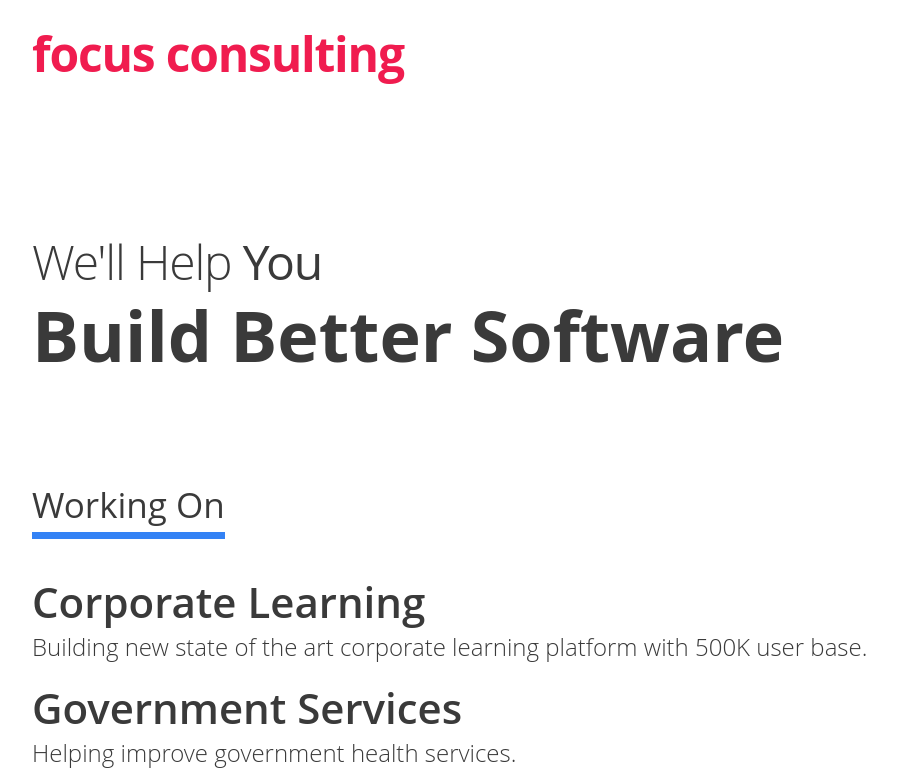
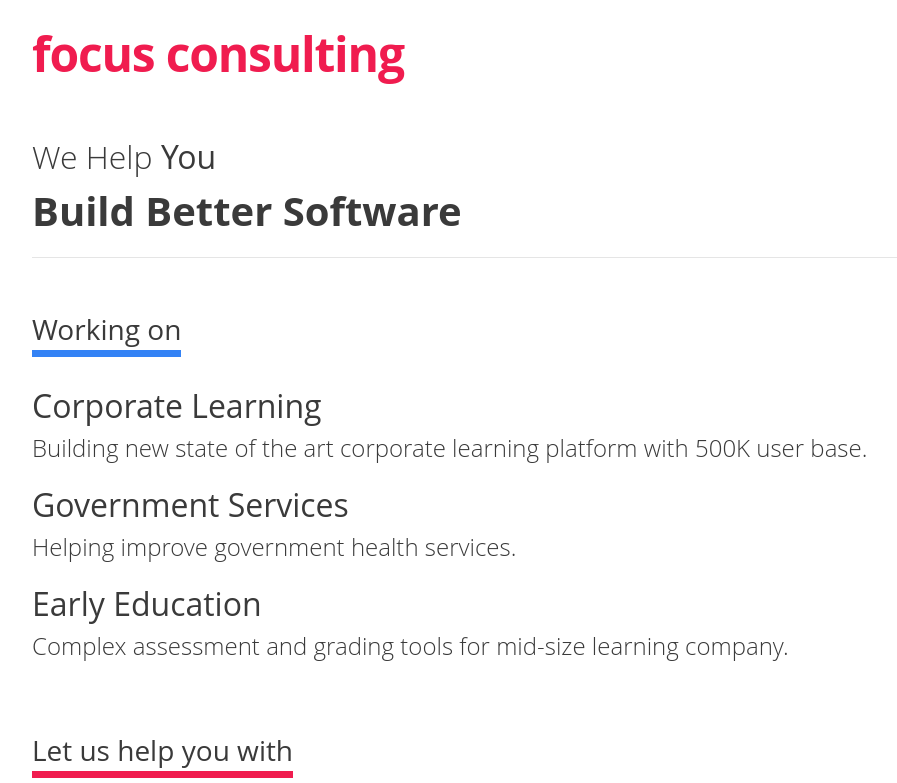
Before and after one commit to focusconsulting/focusconsulting.github.io, a plain HTML site: page index.html in a window 1280 px wide. Shown: the top 783 px of the page, without its empty margins (53-950 px from the left). Drawn offline with nearby package versions, Linux system fonts and the light colour scheme; a web font is replaced by a local one.

Commit message:
reduce the font size and weight

```diff
--- a/index.html
+++ b/index.html
@@ -66,13 +66,14 @@
       <div class="logo">focus consulting</div>
     </div>
     <div class="hero">
-      <div class="hero-line-1">We'll Help <b>You</b></div>
+      <div class="hero-line-1">We Help <b>You</b></div>
       <div class="hero-line-2">Build Better Software</div>
+      <hr/>
     </div>
     <div class="row">
       <div class="col-md-12 section">
         <div class="section-title section-color-blue">
-          Working On
+          Working on
         </div>
         <div class="item">
           <div class="item-title">Corporate Learning</div>
--- a/styles.css
+++ b/styles.css
@@ -18,7 +18,7 @@ h2 {
 }
 
 .header {
-  margin: 25px 0px 150px;
+  margin: 25px 0px 50px;
 }
 
 .logo {
@@ -30,33 +30,33 @@ h2 {
 }
 
 .hero {
-  margin-bottom: 100px;
+  margin-bottom: 50px;
 }
 
 .hero-line-1 {
-  font-size: 48px;
-  line-height: 58px;
-  letter-spacing: -1.2px;
+  font-size: 32px;
+  /* line-height: 58px;
+  letter-spacing: -1.2px; */
 }
 
 .hero-line-2 {
   font-weight: 700;
-  font-size: 70px;
-  line-height: 88px;
+  font-size: 40px;
+  /* line-height: 88px; */
   /* letter-spacing: -2px; */
 }
 
 .section {
-  margin-bottom: 75px;
+  margin-bottom: 50px;
 }
 
 .section-title {
   font-weight: 500;
-  font-size: 35px;
+  font-size: 28px;
   /* line-height: 45px; */
   /* letter-spacing: -0.5; */
   display: inline-block;
-  margin-bottom: 35px;
+  margin-bottom: 25px;
 }
 
 .section-color-blue {
@@ -76,16 +76,17 @@ h2 {
 }
 
 .item-title {
-  font-weight: 600;
-  font-size: 42px;
-  line-height: 55px;
+  font-weight: 500;
+  font-size: 32px;
+  /* line-height: 55px; */
   /* letter-spacing: -1.2; */
 }
 
 .item-description {
   font-weight: 300;
   font-size: 24px;
-  line-height: 36px;
+  /* font-style: italic; */
+  /* line-height: 36px; */
 }
 
 li {
```
